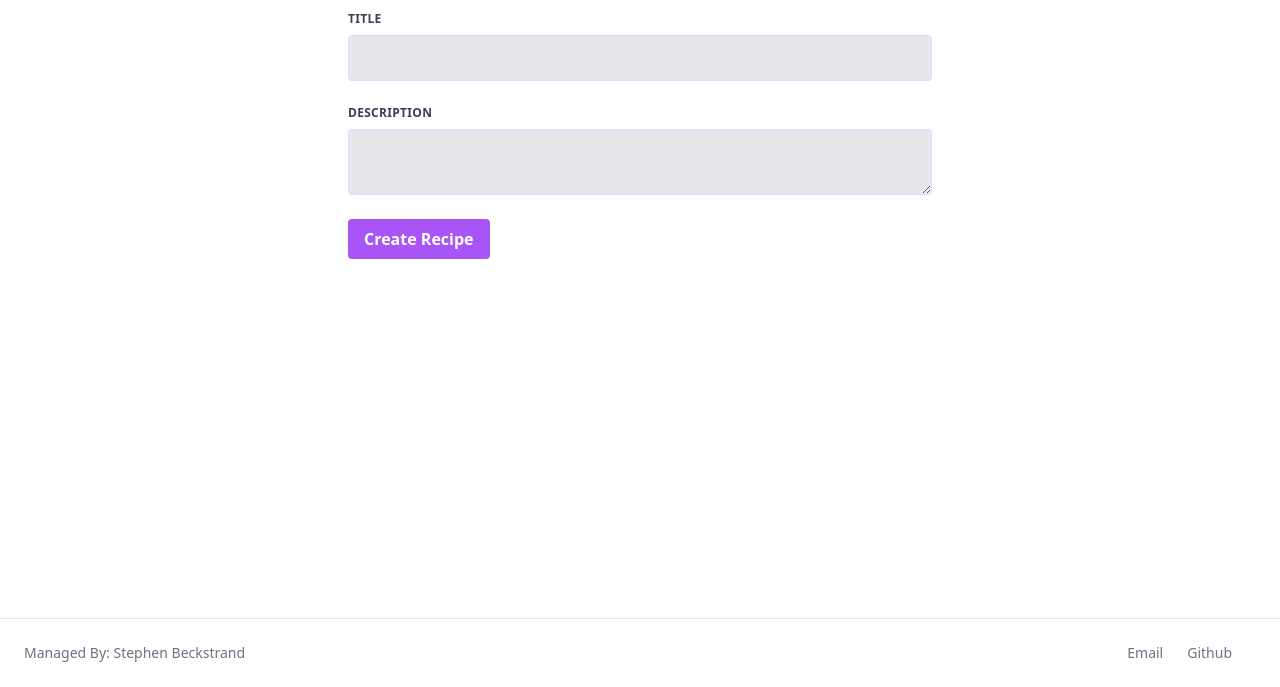
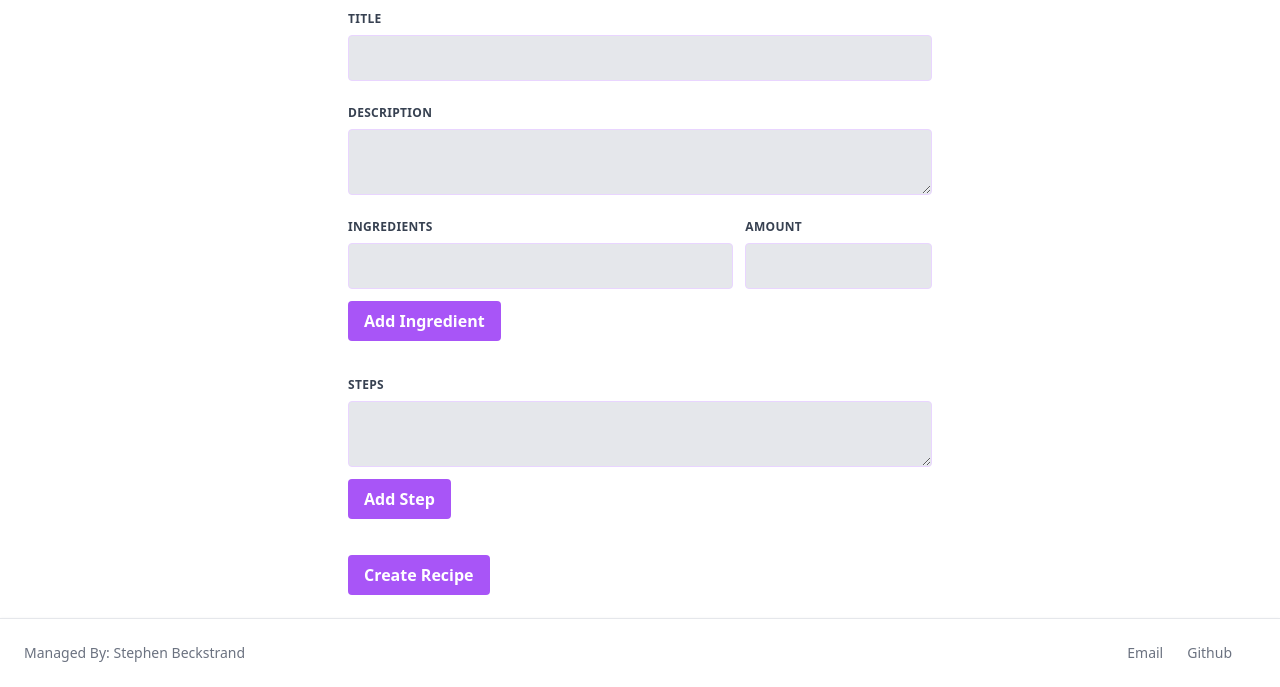
Before and after one commit to sbeckstrand/recipes, a Django app: page /recipes/new/ in a window 1280 px wide. Shown: the part 113-800 px from the top of the page. Run offline with Django 4.2, Linux system fonts and the light colour scheme; some libraries are stand-ins or nearby versions.

Commit message:
Added ingredient and step form fields

```diff
--- a/recipes/web/templates/web/recipe_form.html
+++ b/recipes/web/templates/web/recipe_form.html
@@ -9,23 +9,40 @@ Editing Recipe: {{ recipe.id }}
     <form class="w-1/2 max-w" action="{% url 'recipes' %}" method="post">
         {% csrf_token %}
         <div class="w-full p-3 content-center">
-            <label class="block uppercase tracking-wide text-gray-700 text-xs font-bold mb-2" for="grid-first-name">
-                Title
-            </label>
+            <label class="block uppercase tracking-wide text-gray-700 text-xs font-bold mb-2">Title</label>
             <input class="appearance-none block w-full bg-gray-200 text-gray-700 border border-purple-200 rounded py-3 px-4 leading-tight focus:border-purple-500 focus:outline-none focus:bg-white" type="text" name="title" value="">
         </div>
         <div class="w-full p-3 ">
-            <label class="block uppercase tracking-wide text-gray-700 text-xs font-bold mb-2" for="grid-last-name">
-            Description
-            </label>
+            <label class="block uppercase tracking-wide text-gray-700 text-xs font-bold mb-2">Description</label>
             <textarea class="appearance-none block w-full bg-gray-200 text-gray-700 border border-purple-200 rounded py-3 px-4 leading-tight focus:outline-none focus:bg-white focus:border-purple-500" type="text" name="description" value=""></textarea>
         </div>
         <div class="w-full p-3 ">
-            <button class="bg-purple-500 hover:bg-purple-700 text-white font-bold py-2 px-4 rounded" type="submit">
-                Create Recipe
-            </button>
+            <div class="grid grid-cols-3 gap-3">
+                <div class="col-span-2">
+                    <label class="block uppercase tracking-wide text-gray-700 text-xs font-bold mb-2">Ingredients</label>
+                </div>
+                <div>
+                    <label class="block uppercase tracking-wide text-gray-700 text-xs font-bold mb-2">Amount</label>
+                </div>
+            </div>
+            <div class="grid grid-cols-3 gap-3">
+                <div class="col-span-2">
+                    <input class="appearance-none block w-full bg-gray-200 text-gray-700 border border-purple-200 rounded py-3 px-4 leading-tight focus:border-purple-500 focus:outline-none focus:bg-white" type="text" name="ingredient-name-1" value="">
+                </div>
+                <div>
+                    <input class="appearance-none block w-full bg-gray-200 text-gray-700 border border-purple-200 rounded py-3 px-4 leading-tight focus:border-purple-500 focus:outline-none focus:bg-white" type="text" name="ingredient-amount-1" value="">
+                </div>
+            </div>
+            <button class="bg-purple-500 hover:bg-purple-700 text-white font-bold py-2 px-4 my-3 rounded">Add Ingredient</button>
         </div>
-
+        <div class="w-full p-3 ">
+            <label class="block uppercase tracking-wide text-gray-700 text-xs font-bold mb-2">Steps</label>
+            <textarea class="appearance-none block w-full bg-gray-200 text-gray-700 border border-purple-200 rounded py-3 px-4 leading-tight focus:outline-none focus:bg-white focus:border-purple-500" type="text" name="step-1" value=""></textarea>
+            <button class="bg-purple-500 hover:bg-purple-700 text-white font-bold py-2 px-4 my-3 rounded">Add Step</button>
+        </div>
+        <div class="w-full p-3 ">
+            <button class="bg-purple-500 hover:bg-purple-700 text-white font-bold py-2 px-4 rounded" type="submit">Create Recipe</button>
+        </div>
     </form>
 </div>
 
```
